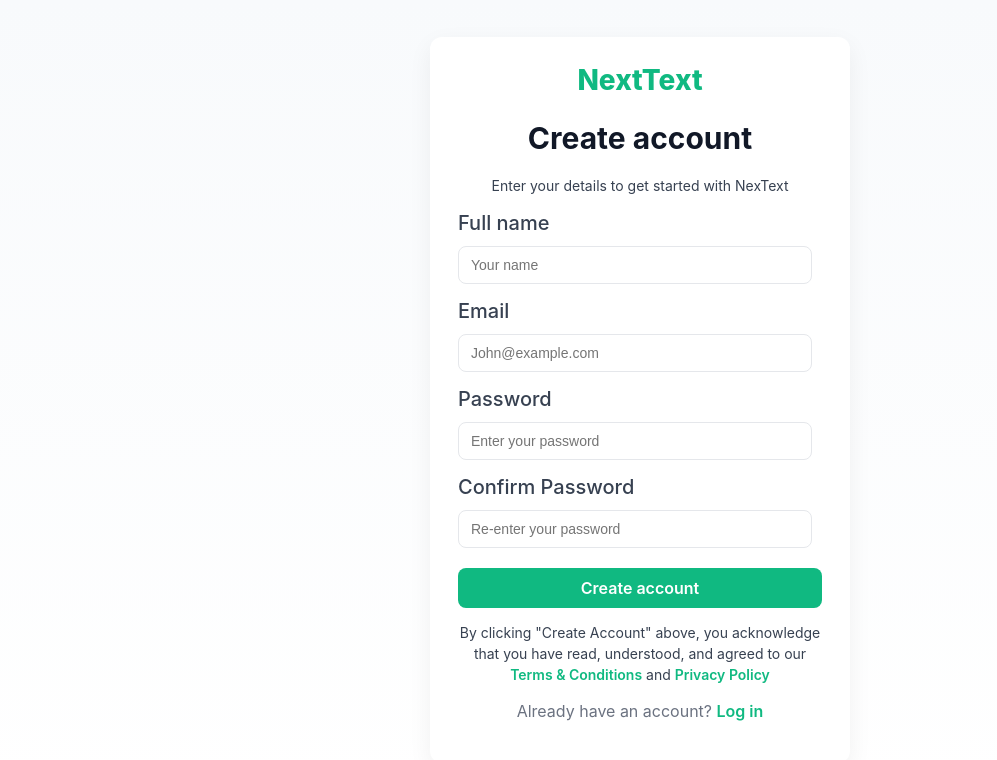
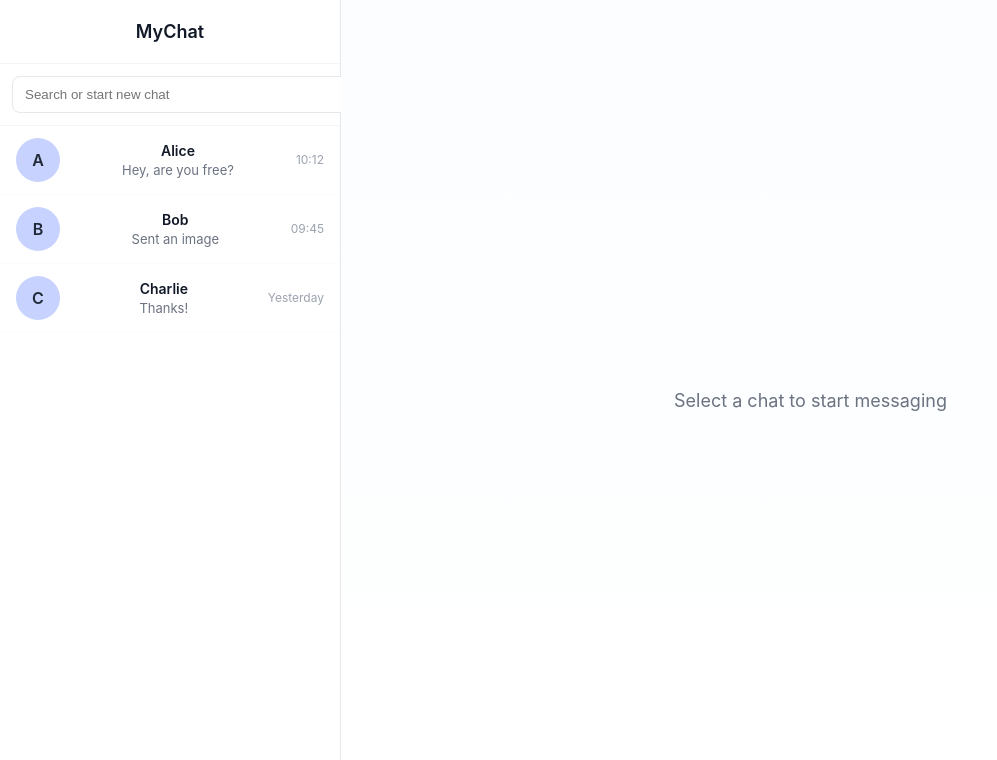
Before and after one commit to Metgala1/NexText, a React (Vite) app: page / in a window 1280 px wide. Shown: the top 760 px of the page, without its empty margins (0-997 px from the left). Built offline with nearby package versions, Linux system fonts and the light colour scheme.

Commit message:
created a chat list page

```diff
--- /dev/null
+++ b/src/components/ChatList.jsx
@@ -0,0 +1,37 @@
+import React from "react";
+import styles from "../styles/DesktopChatList.module.css";
+
+const contacts = [
+  { id: 1, name: "Alice", last: "Hey, are you free?", time: "10:12" },
+  { id: 2, name: "Bob", last: "Sent an image", time: "09:45" },
+  { id: 3, name: "Charlie", last: "Thanks!", time: "Yesterday" },
+];
+
+export default function DesktopChatList() {
+  return (
+    <div className={styles.app}>
+      <aside className={styles.sidebar}>
+        <div className={styles.brand}>MyChat</div>
+        <div className={styles.search}>
+          <input placeholder="Search or start new chat" />
+        </div>
+        <ul className={styles.contactList}>
+          {contacts.map((c) => (
+            <li key={c.id} className={styles.contactItem}>
+              <div className={styles.avatar}>{c.name.charAt(0)}</div>
+              <div className={styles.contactInfo}>
+                <div className={styles.contactName}>{c.name}</div>
+                <div className={styles.contactLast}>{c.last}</div>
+              </div>
+              <div className={styles.time}>{c.time}</div>
+            </li>
+          ))}
+        </ul>
+      </aside>
+
+      <main className={styles.mainPreview}>
+        <div className={styles.placeholder}>Select a chat to start messaging</div>
+      </main>
+    </div>
+  );
+}
--- a/src/components/Login.jsx
+++ b/src/components/Login.jsx
@@ -56,7 +56,7 @@
 
         <footer>
           <p className={styles.footer}>
-            Don’t have an account? <Link to="/">Create one</Link>
+            Don’t have an account? <Link to="/signup">Create one</Link>
           </p>
         </footer>
       </div>
--- a/src/routes.jsx
+++ b/src/routes.jsx
@@ -1,10 +1,12 @@
 import { createBrowserRouter } from "react-router-dom";
 import SignUp from "./components/SignUp";
 import Login from "./components/Login";
+import DesktopChatList from "./components/ChatList";
 
 const router = createBrowserRouter([
-    {path: "/", element: <SignUp />},
+    {path: "/", element: <DesktopChatList />},
     {path: "/login", element: <Login />},
+    {path: "/signup", element: <SignUp />},
 ]);
 
 export default router;
--- /dev/null
+++ b/src/styles/DesktopChatList.module.css
@@ -0,0 +1,105 @@
+.app {
+  display: flex;
+  height: 100vh;
+  font-family: Inter, system-ui, -apple-system, "Segoe UI", Roboto, "Helvetica Neue", Arial;
+  color: #111827;
+}
+
+/* Sidebar */
+.sidebar {
+  width: 340px;
+  border-right: 1px solid #e5e7eb;
+  display: flex;
+  flex-direction: column;
+  background: #ffffff;
+}
+
+.brand {
+  padding: 18px;
+  font-weight: 600;
+  font-size: 18px;
+  border-bottom: 1px solid #f3f4f6;
+}
+
+.search {
+  padding: 12px;
+  border-bottom: 1px solid #f3f4f6;
+}
+
+.search input {
+  width: 100%;
+  padding: 10px 12px;
+  border-radius: 8px;
+  border: 1px solid #e5e7eb;
+  outline: none;
+}
+
+/* Contact list */
+.contactList {
+  list-style: none;
+  padding: 0;
+  margin: 0;
+  overflow-y: auto;
+}
+
+.contactItem {
+  display: flex;
+  align-items: center;
+  gap: 12px;
+  padding: 12px 16px;
+  cursor: pointer;
+  border-bottom: 1px solid #fbfbfb;
+}
+
+.contactItem:hover {
+  background: #f8fafc;
+}
+
+.avatar {
+  width: 44px;
+  height: 44px;
+  border-radius: 50%;
+  background: #c7d2fe;
+  display: flex;
+  align-items: center;
+  justify-content: center;
+  font-weight: 600;
+  color: #1f2937;
+}
+
+.contactInfo {
+  flex: 1;
+  min-width: 0;
+}
+
+.contactName {
+  font-weight: 600;
+  font-size: 14px;
+}
+
+.contactLast {
+  font-size: 13px;
+  color: #6b7280;
+  white-space: nowrap;
+  overflow: hidden;
+  text-overflow: ellipsis;
+}
+
+.time {
+  font-size: 12px;
+  color: #9ca3af;
+}
+
+/* Main preview */
+.mainPreview {
+  flex: 1;
+  display: flex;
+  align-items: center;
+  justify-content: center;
+  background: linear-gradient(180deg, #fbfdff, #ffffff);
+}
+
+.placeholder {
+  color: #6b7280;
+  font-size: 18px;
+}
```
